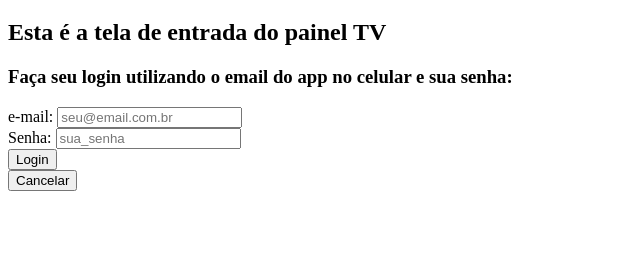
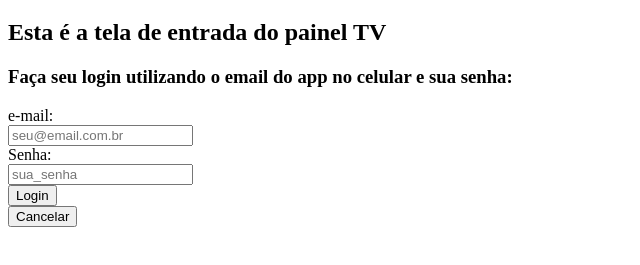
Before and after one commit to azzucchi/AGILEcom-, a plain HTML site: page index.html in a window 1280 px wide. Shown: the part 61-326 px from the top of the page, without its empty margins (0-640 px from the left). Drawn offline with Linux system fonts and the light colour scheme.

Commit message:
atualizacao 6

```diff
--- a/index.html
+++ b/index.html
@@ -15,11 +15,11 @@
   <form>
 
     <div>
-      <label for="email">e-mail:</label>
+      <div><label for="email">e-mail:</label></div>
       <input type="email" name="email" id="email" placeholder="seu@email.com.br">
     </div>
     <div>
-      <label for="name">Senha:</label>
+      <div><label for="name">Senha:</label></div>
       <input type="password" name="senha" id="Senha" placeholder="sua_senha">
     </div>
     <div>
```
